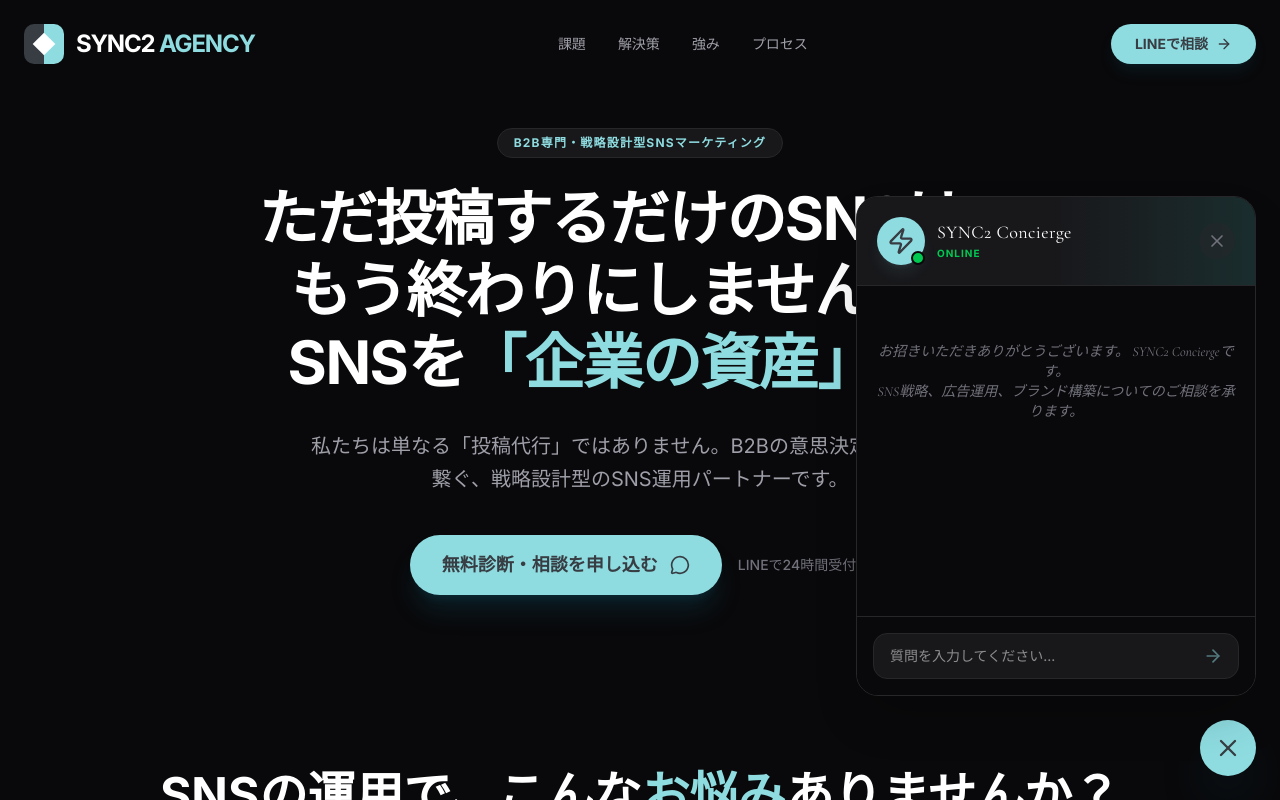
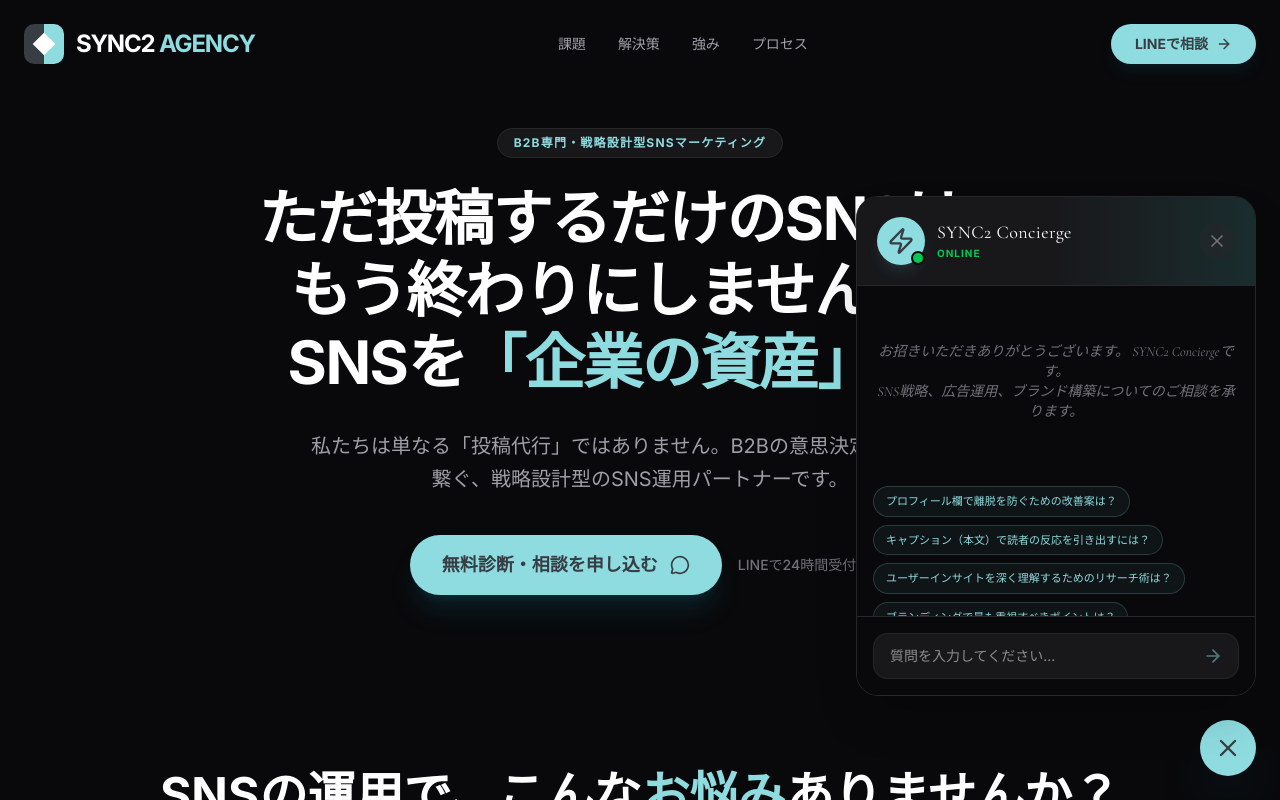
Before and after one commit to Sync2Agency/SYNC2---LP, a React (Vite) app: page / in a window 1280 px wide. Both pictures are taken after a click on the button 1228 px from the left and 748 px from the top of the page. Shown: the top 800 px of the page. Built offline with nearby package versions, Linux system fonts and the light colour scheme.

Commit message:
feat(ai-consultant): Add suggested questions to AI chat
Introduces a predefined list of suggested questions for the AI consultant feature. This aims to guide users and improve the initial interaction experience.

```diff
--- a/src/App.tsx
+++ b/src/App.tsx
@@ -935,12 +935,73 @@
   </footer>
 );
 
+const SUGGESTED_QUESTIONS = [
+  "SNSでフォロワーを増やす具体的な方法は？",
+  "売上を最大化するためのSNS戦略は？",
+  "ブランディングで最も重視すべきポイントは？",
+  "ショート動画（リール/TikTok）でバズるコツは？",
+  "LINE公式アカウントを効果的に活用するには？",
+  "ターゲット層に刺さるコンテンツの作り方は？",
+  "Instagramのアルゴリズムの最新動向は？",
+  "広告費を抑えながら集客を安定させるには？",
+  "競合他社と差別化するためのブランド構築術は？",
+  "SNSからECサイトへの送客を増やす方法は？",
+  "ファン化を促進するコミュニケーションの秘訣は？",
+  "投稿スケジュールと頻度の最適解は？",
+  "ハッシュタグ選定の落とし穴と正しい選び方は？",
+  "プロフィール欄で離脱を防ぐための改善案は？",
+  "インフルエンサーマーケティングの成功事例は？",
+  "UGC（ユーザー生成コンテンツ）を増やす施策は？",
+  "ストーリーズを活用した密な交流の仕方は？",
+  "SNS広告のクリック率（CTR）を改善するには？",
+  "B2B企業がSNSで成果を出すためのポイントは？",
+  "動画編集で視聴維持率を上げるためのテクニックは？",
+  "ブランドの信頼性を高めるビジュアル戦略は？",
+  "SNS運用のKPI設定と分析の仕方は？",
+  "最新のSNSトレンド（2026年）を教えて？",
+  "炎上を防ぐためのSNSリスク管理の心得は？",
+  "キャプション（本文）で読者の反応を引き出すには？",
+  "ライブ配信でエンゲージメントを高めるコツは？",
+  "SNSとSEOを連携させた集客の仕組みは？",
+  "小規模アカウントが最速で成長する戦略は？",
+  "魅力的なキャンペーンを企画する際の手順は？",
+  "SNS運用の外注と内製、どちらがおすすめ？",
+  "ブランドカラーとフォントの選び方の基準は？",
+  "DMを活用した成約率アップのテクニックは？",
+  "Twitter（X）での情報拡散力を高めるには？",
+  "YouTubeチャンネルを1万人登録まで導く方法は？",
+  "Facebook広告でCV（コンバージョン）を増やすには？",
+  "ピンタレストを活用したライフスタイル提案の仕方は？",
+  "SNS映えする写真撮影の基本ルールは？",
+  "AIをSNS運用にどう取り入れるのが効果的？",
+  "ユーザーインサイトを深く理解するためのリサーチ術は？",
+  "ブランドメッセージ（タグライン）の考え方は？",
+  "顧客体験（CX）をSNSで向上させる具体策は？",
+  "オウンドメディアとSNSの相乗効果を生むには？",
+  "クリエイティブ作成で意識すべき心理学の法則は？",
+  "SNSアカウントのヘルスチェック（診断）項目は？",
+  "長期的に愛されるブランドになるための哲学は？",
+  "SNSでのアンケート機能を活用した商品開発術は？",
+  "多言語展開を視野に入れたグローバルSNS戦略は？",
+  "ローカルビジネス（地域密着）のSNS集客術は？",
+  "SNSの各プラットフォームの使い分けの基準は？",
+  "SYNC2 AGENCYに運用を任せるメリットは？"
+];
+
 const AIConsultant = () => {
   const [isOpen, setIsOpen] = useState(false);
   const [messages, setMessages] = useState<{ role: 'user' | 'model', text: string }[]>([]);
   const [input, setInput] = useState('');
   const [isLoading, setIsLoading] = useState(false);
   const scrollRef = React.useRef<HTMLDivElement>(null);
+  const [randomSuggestions, setRandomSuggestions] = useState<string[]>([]);
+
+  useEffect(() => {
+    if (isOpen) {
+      const shuffled = [...SUGGESTED_QUESTIONS].sort(() => 0.5 - Math.random());
+      setRandomSuggestions(shuffled.slice(0, 4));
+    }
+  }, [isOpen]);
 
   useEffect(() => {
     if (scrollRef.current) {
@@ -948,12 +1009,13 @@
     }
   }, [messages, isLoading]);
 
-  const handleSend = async (e: React.FormEvent) => {
-    e.preventDefault();
-    if (!input.trim() || isLoading) return;
+  const handleSend = async (e?: React.FormEvent, customText?: string) => {
+    if (e) e.preventDefault();
+    const messageText = customText || input;
+    if (!messageText.trim() || isLoading) return;
 
-    const userMessage = input;
-    setInput('');
+    const userMessage = messageText;
+    if (!customText) setInput('');
     setMessages(prev => [...prev, { role: 'user', text: userMessage }]);
     setIsLoading(true);
 
@@ -982,6 +1044,8 @@
       setMessages(prev => [...prev, { role: 'model', text: `申し訳ありません。${msg}` }]);
     } finally {
       setIsLoading(false);
+      const shuffled = [...SUGGESTED_QUESTIONS].sort(() => 0.5 - Math.random());
+      setRandomSuggestions(shuffled.slice(0, 4));
     }
   };
 
@@ -1033,6 +1097,21 @@
                   </div>
                 </div>
               ))}
+
+              {!isLoading && (
+                <div className="flex flex-wrap gap-2 pt-2">
+                  {randomSuggestions.map((q, i) => (
+                    <button
+                      key={i}
+                      onClick={() => handleSend(undefined, q)}
+                      className="text-[11px] text-[#8edce0] bg-[#8edce0]/5 border border-[#8edce0]/20 hover:bg-[#8edce0]/10 px-3 py-1.5 rounded-full transition-all text-left"
+                    >
+                      {q}
+                    </button>
+                  ))}
+                </div>
+              )}
+
               {isLoading && (
                 <div className="flex justify-start">
                   <div className="bg-zinc-900 text-zinc-500 p-3 rounded-2xl text-sm animate-pulse">
```
